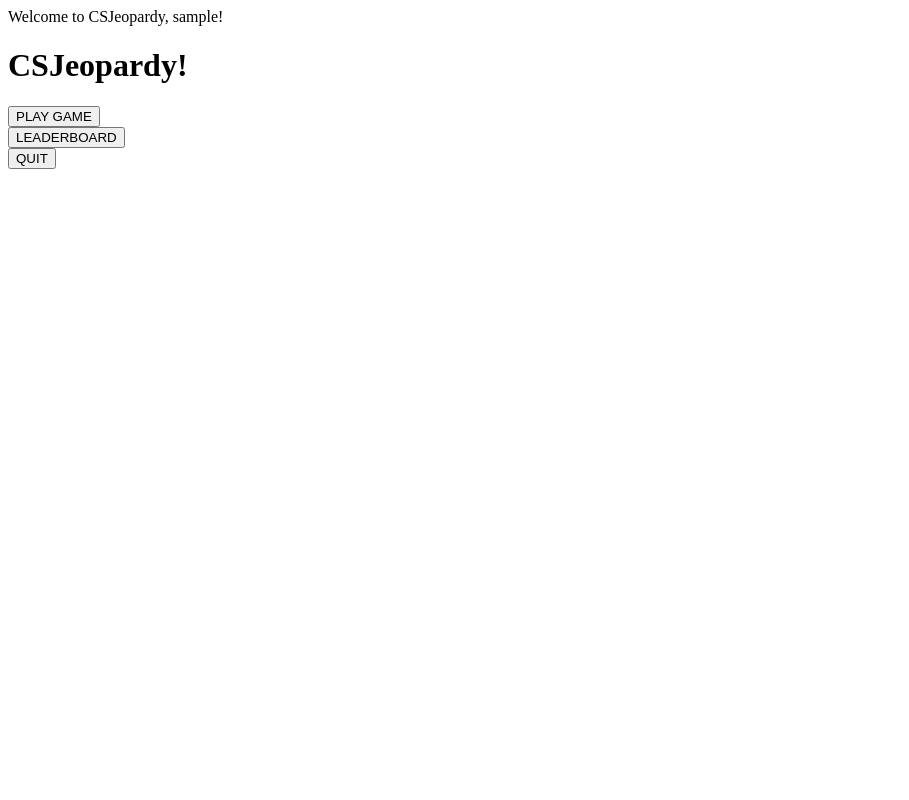
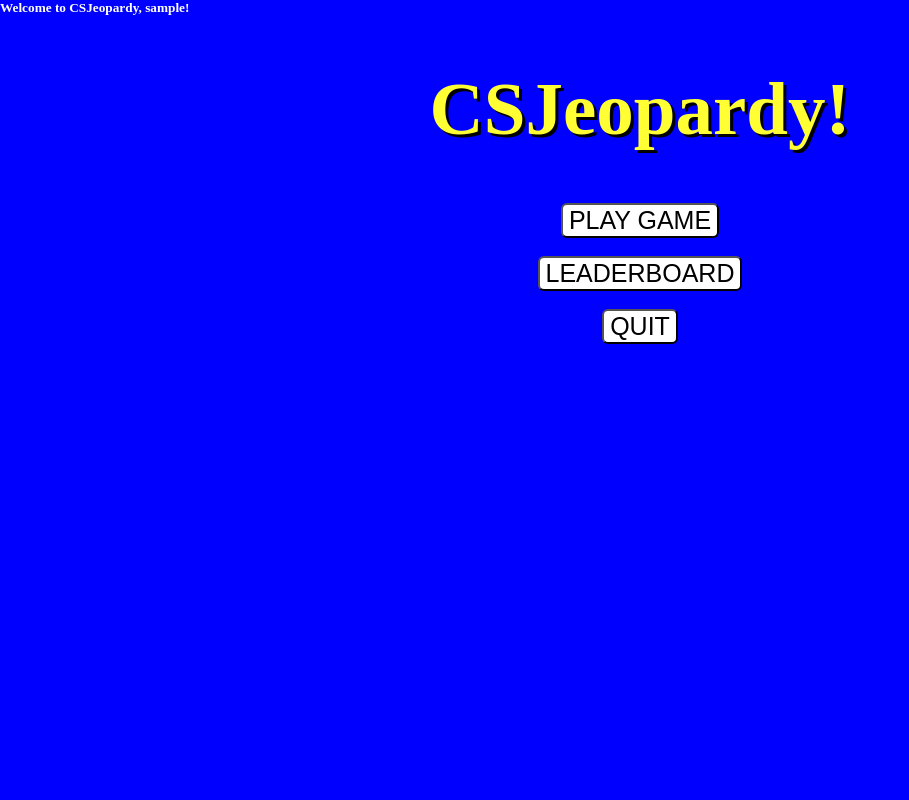
Before and after one commit to tok2556/CSJeopardy, a PHP site: page /jeopardyWelcomepage.php in a window 1280 px wide. Shown: the whole page, without its empty margins (0-909 px from the left). Run offline with PHP 8.4, Linux system fonts and the light colour scheme; the visitor is signed in with stand-in values (Sample User, id 1).

Commit message:
Update jeopardyWelcomepage.php

```diff
--- a/jeopardyWelcomepage.php
+++ b/jeopardyWelcomepage.php
@@ -3,7 +3,7 @@
     session_start();
 
     if (isset($_SESSION['loggedin']) && $_SESSION['loggedin'] == true) {
-        echo "Welcome to CSJeopardy, " . htmlspecialchars($_SESSION['username']) . "!";
+        echo "<h5>Welcome to CSJeopardy, " . htmlspecialchars($_SESSION['username']) . "!</h5>";
     } else {
         header('Location: Login.php');
     }
@@ -24,20 +24,31 @@
 
     <title>CSJeopardy! Menu</title>
 </head>
-
+<style>
+    html, body, table {margin: 0; padding: 0; background-color: #0000ff; color: #ffffff;}
+    h5 {text-align: left; font-family default;}
+    body {text-align: center;}
+    h1 {text-align: center; color:#ffff33; font-size: 75px; text-shadow: black 3px 3px; font-weight: bold; font-family:"HelveticaNeue-CondensedBold";}
+    input {background-color: White; border-radius: 6px; text-align: center; font-size: 25px; transition-duration: 0.1s;}
+    input:hover {background-color: #ffff33; color: black;}
+</style>
 <body>
     <div class="col-ls-7 pt-6 px-6">
     <h1>CSJeopardy!</h1>
         <form method="post">
             <div class="form-row mb-5">
-                <input type="button" onclick="window.location.href='playgame.php';"
+                <input type="button" onclick="window.location.href='play.php';"
                 class="btn btn-warning btn-lg" value="PLAY GAME"/>
+            <br>
 
+            </br>
             </div>
             <div class="form-row mb-6">
                 <input type="button" onclick="window.location.href='leaderboard.php';"
                 class="btn btn-warning btn-lg" value="LEADERBOARD"/>
+            <br>
 
+            </br>
             </div>
             <div class="form-row mb-7">
                 <input type="button" onclick="window.location.href='logout.php';"
```
